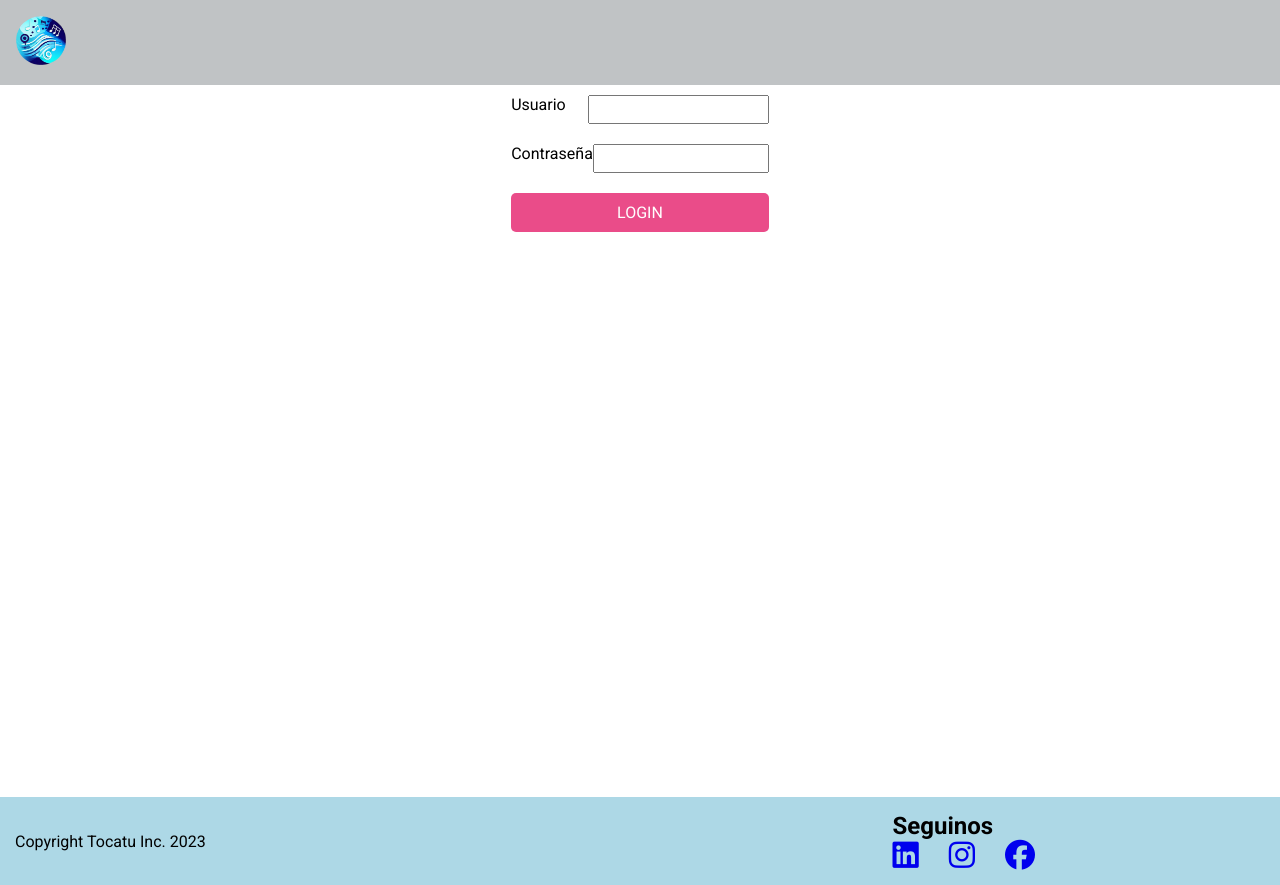
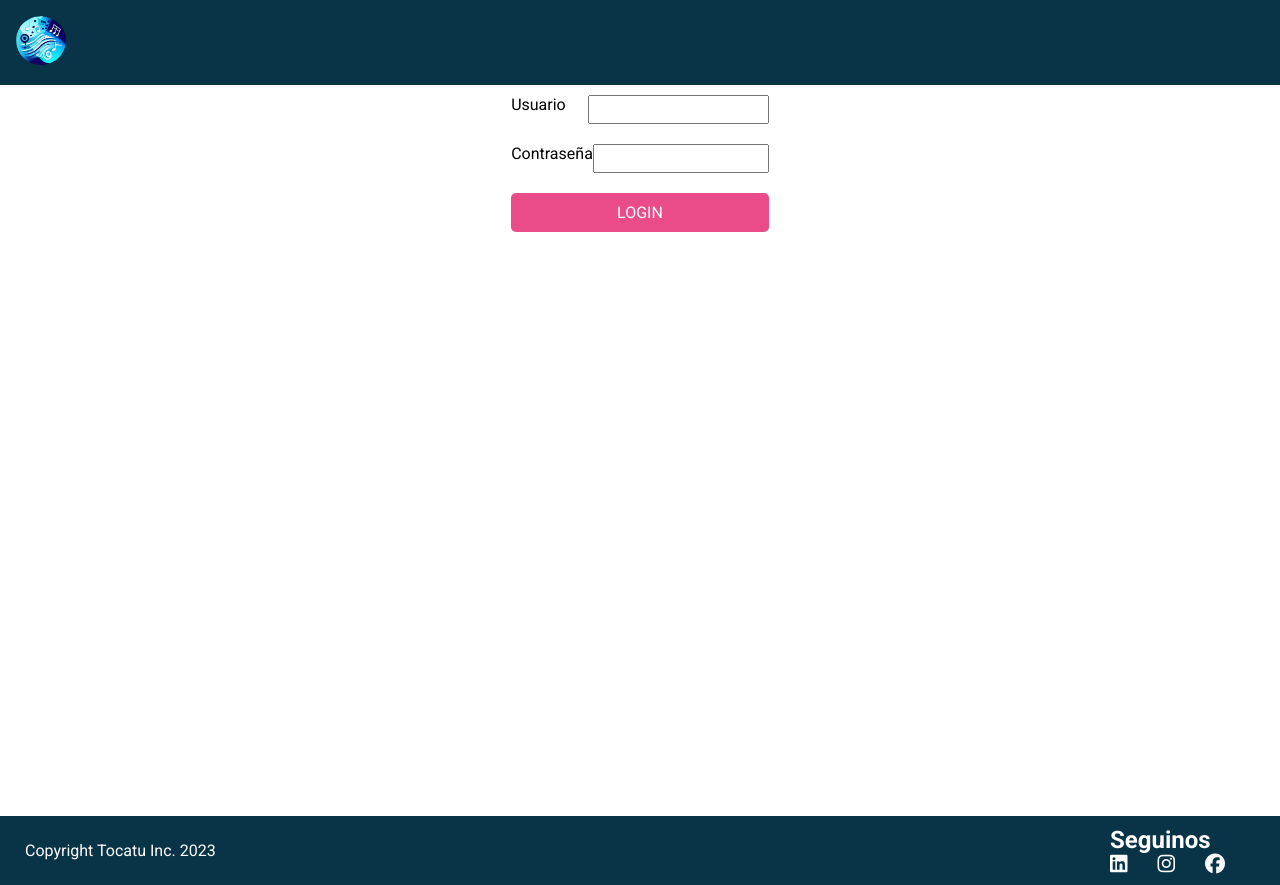
Before and after one commit to dr3am-team/tocatu-vue, a Vue app: page /login in a window 1280 px wide. Built offline with nearby package versions, Linux system fonts and the light colour scheme.

Commit message:
fix: normalization

```diff
--- a/package.json
+++ b/package.json
@@ -10,6 +10,7 @@
     "format": "prettier --write src/"
   },
   "dependencies": {
+    "@fortawesome/vue-fontawesome": "^3.0.3",
     "axios": "^1.4.0",
     "dayjs": "^1.11.7",
     "pinia": "^2.0.32",
--- a/src/components/FooterComponent.vue
+++ b/src/components/FooterComponent.vue
@@ -28,17 +28,17 @@ export default {
 
 <style scoped>
 footer {
-  background-color: lightblue;
-  padding: 15px;
+  background-color: var(--prussian-blue);
+  padding: 10px 25px;
   display: flex;
   justify-content: space-between;
   align-items: center;
+  color: white;
 }
-.follow-us {
-  margin-right: 200px;
-}
+
 i {
   margin-right: 30px;
-  font-size: 30px;
+  font-size: 20px;
+  color: white;
 }
 </style>
--- a/src/components/NavbarComponent.vue
+++ b/src/components/NavbarComponent.vue
@@ -27,14 +27,14 @@ export default {
     computedNavLinks: function () {
       if (this.havePermissions('bar')) {
         return [
-          { route: '/eventRegister', text: 'Event Register' },
+          { route: '/eventRegister', text: 'Crear evento' },
           { route: '/logout', text: 'Logout' }
         ]
       } else if (this.isLogin) {
         return [{ route: '/logout', text: 'Logout' }]
       } else if (!this.isLogin && this.$route.path === '/') {
         return [
-          { route: '/register', text: 'Register' },
+          { route: '/register', text: 'Registrarse' },
           { route: '/login', text: 'Login' }
         ]
       } else if ((!this.isLogin && this.$router === '/register') || (!this.isLogin && this.$router === '/login')) {
@@ -56,7 +56,7 @@ export default {
 <style scoped>
 /* Estilos de la barra de navegación */
 nav {
-  background-color: #c0c3c5;
+  background-color: var(--prussian-blue);
   color: #fff;
   padding: 1rem;
 }
--- a/src/main.js
+++ b/src/main.js
@@ -5,8 +5,6 @@ import App from './App.vue'
 import router from './router'
 
 const app = createApp(App)
-
 app.use(createPinia())
 app.use(router)
-
 app.mount('#app')
--- a/src/views/HomeView.vue
+++ b/src/views/HomeView.vue
@@ -1,14 +1,8 @@
 <template>
   <div>
-    <h1>Bienvenidos a Tocatu</h1>
-    <div>
-      <NavbarComponent></NavbarComponent>
-      <EventViewList></EventViewList>
-    </div>
+    <NavbarComponent></NavbarComponent>
+    <EventViewList></EventViewList>
   </div>
-  <div v-if="havePermissions('band')">Esto es una banda Nickname: {{ user.username }}</div>
-  <div v-if="havePermissions('bar')">Esto es un bar Nickname: {{ user.username }}</div>
-
   <div class="footer">
     <FooterComponent></FooterComponent>
   </div>
```
Also changed, not shown: 1 other file (tests, documents, lock files or other folders).
